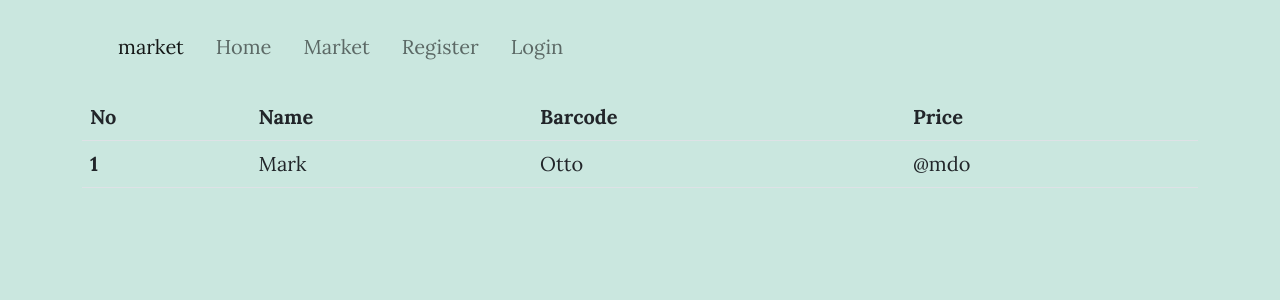
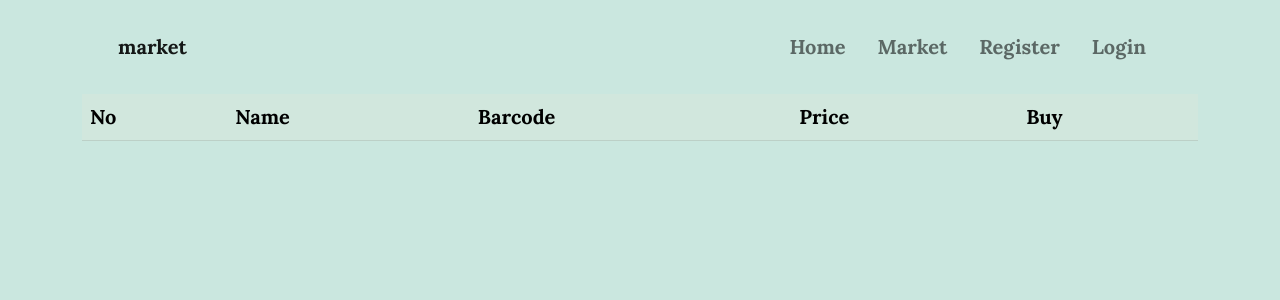
Before and after one commit to Awais-Gilal/flask_general_store, a Flask app: page /market in a window 1280 px wide. Shown: the top 300 px of the page. Run offline with Flask 3, Linux system fonts and the light colour scheme; lists and menus that the app fills with data are empty; some libraries are stand-ins or nearby versions.

Commit message:
created register page
fixed error and created register route and created forms.py

```diff
--- a/general_store/__init__.py
+++ b/general_store/__init__.py
@@ -2,5 +2,6 @@ from flask import Flask
 
 app = Flask(__name__)
 app.config["SQLALCHEMY_DATABASE_URI"] = "sqlite:///database.db"
+app.config["SECRET_KEY"] = "a718e255ae1de2defcaf3be2"
 
 from general_store import routes
--- a/general_store/routes.py
+++ b/general_store/routes.py
@@ -1,5 +1,7 @@
+from flask import render_template, url_for
 from general_store import app
-from flask import render_template
+from general_store.modules import Item
+from general_store.forms import RegisterForm
 
 
 @app.route("/")
@@ -9,20 +11,11 @@ def home():
 
 @app.route("/market")
 def market():
-  data = [{
-    "name": "pen",
-    "price": 20,
-    "barcode": 929929,
-    "description": "pen description"
-  }, {
-    "name": "book",
-    "price": 200,
-    "barcode": 929000,
-    "description": "book description"
-  }, {
-    "name": "pencil",
-    "price": 10,
-    "barcode": 999999,
-    "description": "pencil description"
-  }]
+  with app.app_context():
+    data = Item.query.all()
   return render_template("market.html", items=data)
+
+@app.route("/register")
+def register():
+  form = RegisterForm()
+  return render_template("register.html", form=form)
--- a/general_store/templates/layout.html
+++ b/general_store/templates/layout.html
@@ -6,8 +6,10 @@
         <meta name="description" content="" />
         <meta name="author" content="" />
         <title>
-          {% block title %}
-          {% endblock %}
+
+            {% block title %}
+            {% endblock %}
+
         </title>
         <link href="https://cdn.jsdelivr.net/npm/bootstrap@5.3.1/dist/css/bootstrap.min.css" rel="stylesheet" integrity="sha384-4bw+/aepP/YC94hEpVNVgiZdgIC5+VKNBQNGCHeKRQN+PtmoHDEXuppvnDJzQIu9" crossorigin="anonymous">
         <!--<link rel="icon" type="image/x-icon" href="{{url_for('static', filename='assets/favicon.ico')}}" />-->
@@ -23,39 +25,27 @@
         <!-- Navigation-->
         <nav class="navbar navbar-expand-md navbar-light" id="main">
             <div class="container px-4 px-lg-5">
-                <a class="navbar-brand" href="/">{% block nav %}Flask{% endblock %}</a>
+                <a class="navbar-brand" href="/">
+                  <b>
+                    {% block nav %}{% endblock %}
+                  </b>
+                </a>
                 <button class="navbar-toggler" type="button" data-bs-toggle="collapse" data-bs-target="#navbarResponsive" aria-controls="navbarResponsive" aria-expanded="true" aria-label="Toggle navigation">
                     Menu
                     <i class="fas fa-bars"></i>
                 </button>
                 <div class="collapse navbar-collapse" id="navbarResponsive">
-                    <ul class="navbar-nav mr-auto py-4 py-lg-0">
-                        <li class="nav-item"><a class="nav-link px-lg-3 py-3 py-lg-4" href="/">Home</a></li>
-                        <li class="nav-item"><a class="nav-link px-lg-3 py-3 py-lg-4" href="/market">Market</a>
-                        </li>
-                        <li class="nav-item"><a class="nav-link px-lg-3 py-3 py-lg-4" href="/register">Register</a></li>
-                        <li class="nav-item"><a class="nav-link px-lg-3 py-3 py-lg-4" href="/login">Login</a></li>
+                    <ul class="navbar-nav ms-auto py-4 py-lg-0">
+                        <li class="nav-item"><a class="nav-link px-lg-3 py-3 py-lg-4" href="/"><b>Home</b></a></li>
+                        <li class="nav-item"><a class="nav-link px-lg-3 py-3 py-lg-4" href="/market"><b>Market</b></a></li>
+                        <li class="nav-item"><a class="nav-link px-lg-3 py-3 py-lg-4" href="/register"><b>Register</b></a></li>
+                        <li class="nav-item"><a class="nav-link px-lg-3 py-3 py-lg-4" href="/login"><b>Login</b></a></li>
                     </ul>
                 </div>
             </div>
 </nav>
 
-
-
-     <!-- <header class="masthead" style="background-image: url('{{url_for('static', filename='assets/img/home-bg.jpg')}}')">
-            <div class="container position-relative px-4 px-lg-5">
-                <div class="row gx-4 gx-lg-5 justify-content-center">
-                    <div class="col-md-10 col-lg-8 col-xl-7">
-                        <div class="site-heading">
-                            <h1>Clean Blog</h1>
-                            <span class="subheading">A Blog Theme by Start Bootstrap</span>
-                        </div>
-                    </div>
-                </div>
-            </div>
-        </header>
-
-<--jinga templates-->
+<!--jinga templates-->
 {% block body %}
 {% endblock %}
 <!--jinga templates-->
--- a/general_store/templates/market.html
+++ b/general_store/templates/market.html
@@ -8,22 +8,30 @@ market
 
 {% block body %}
 <div class="container ">
-  <table class="table text-white">
-  <thead class="text-white">
-    <tr class="text-white">
-      <th scope="col text-white">No</th>
-      <th scope="col text-white">Name</th>
-      <th scope="col text-white">Barcode</th>
-      <th scope="col text-white">Price</th>
+  <table class="table">
+  <thead>
+    <tr class="table-success">
+      <th scope="col">No</th>
+      <th scope="col">Name</th>
+      <th scope="col">Barcode</th>
+      <th scope="col">Price</th>
+      <th scope="col">Buy</th>
     </tr>
   </thead>
   <tbody>
-    <tr>
-      <th scope="row">1</th>
-      <td>Mark</td>
-      <td>Otto</td>
-      <td>@mdo</td>
+    {% for Item in items %}
+      <tr class="table-secondary">
+      <th scope="row">{{ Item.id }}</th>
+      <td>{{ Item.name }}</td>
+      <td>{{ Item.barcode }}</td>
+      <td>{{ Item.price }}</td>
+      <td>
+        <button class="btn btn-info btn-sm">Info</button>
+        <button class="btn btn-success btn-sm">Buy</button>
+     </td>
     </tr>
+    {% endfor%}
+
   </tbody>
   </table>
 </div>
--- a/pyproject.toml
+++ b/pyproject.toml
@@ -9,6 +9,8 @@ python = "^3.10"
 Flask = "^2.3.3"
 Flask-SQLAlchemy = "^3.0.5"
 requests = "^2.31.0"
+Flask-WTF = "^1.1.1"
+WTForms = "^3.0.1"
 
 [tool.poetry.dev-dependencies]
 
```
Also changed, not shown: general_store/forms.py (added, +9 -0 lines), general_store/templates/register.html (added, +52 -0 lines), general_store/modules.py (line endings or trailing spaces), general_store/static/assets/img/about-bg.jpg (deleted), general_store/static/assets/img/contact-bg.jpg (deleted), general_store/static/assets/img/home-bg.jpg (deleted), general_store/static/assets/img/post-bg.jpg (deleted), general_store/static/assets/img/post-sample-image.jpg (deleted), general_store/static/assets/img/register.png (added), 1 other file.
